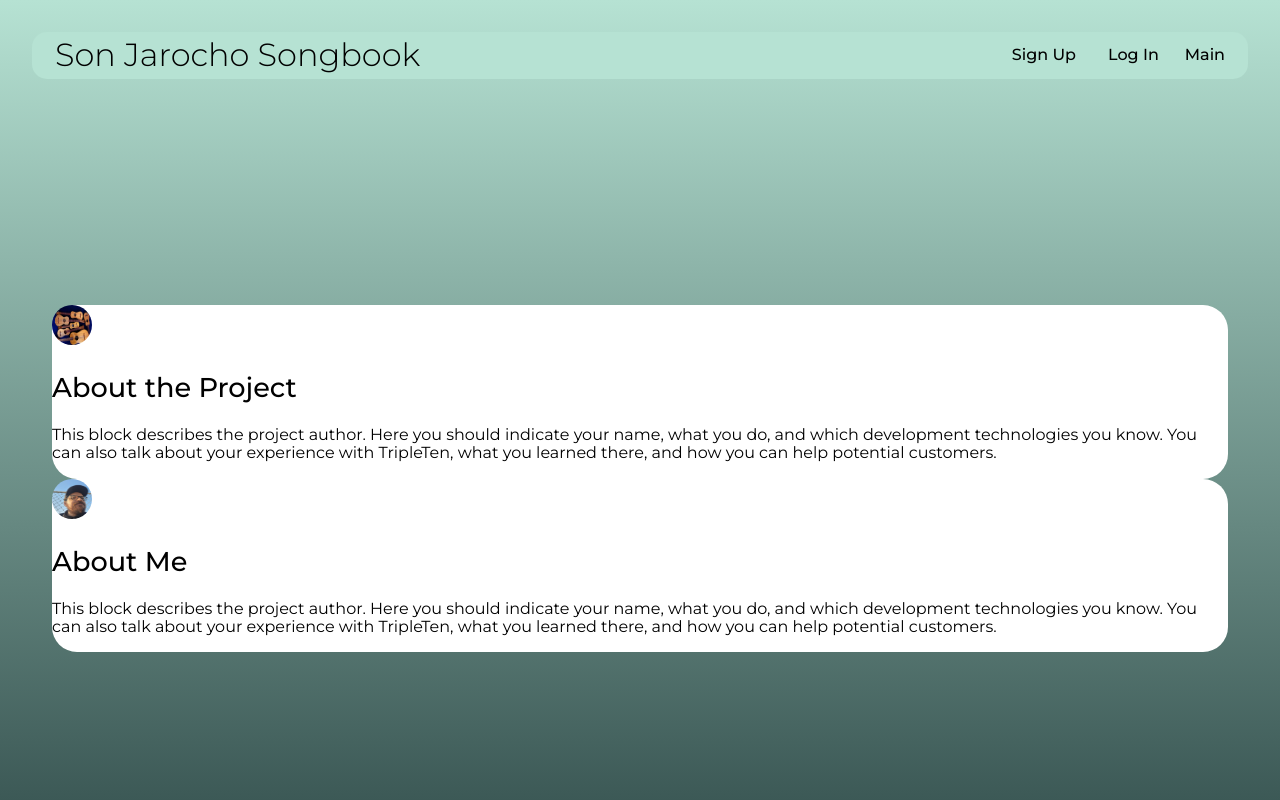
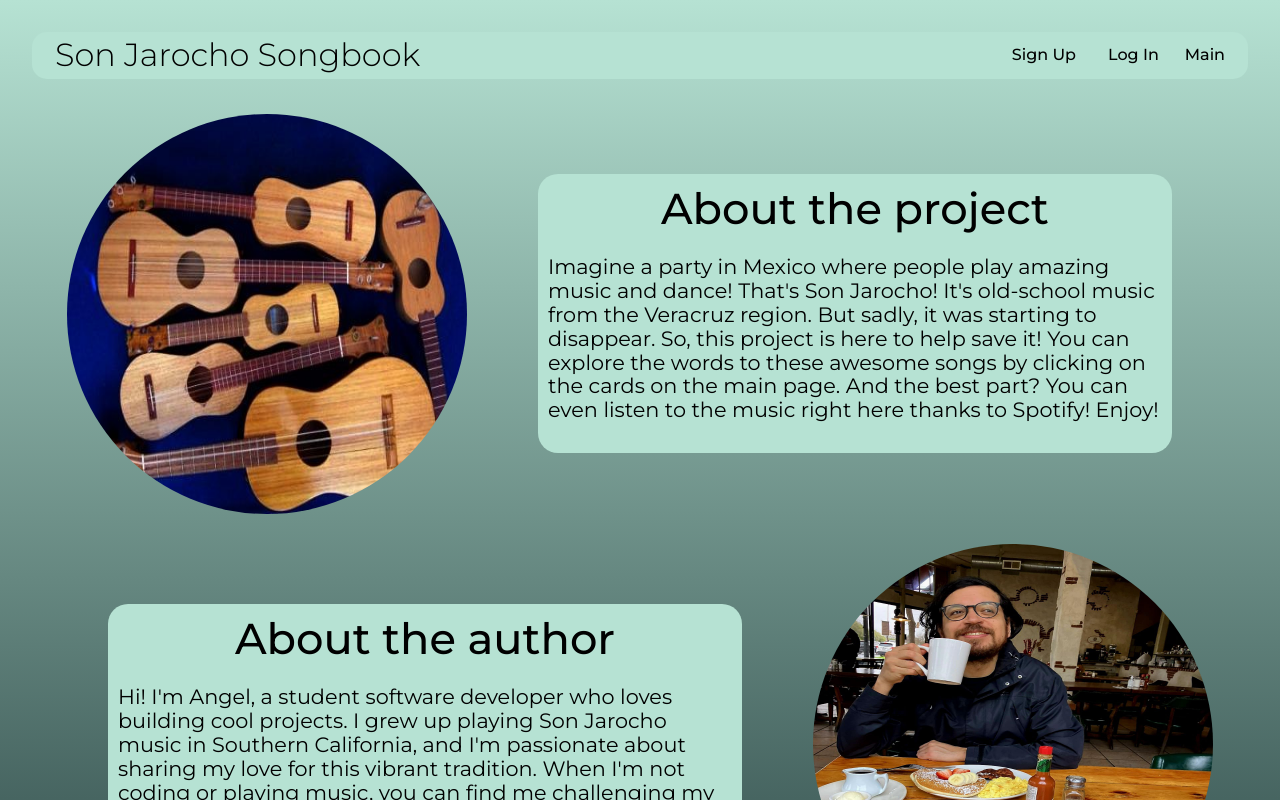
Before and after one commit to ajuarezse/tripleTenFinalProject_React, a React (Vite) app: page /about in a window 1280 px wide. Shown: the top 800 px of the page. Built offline with nearby package versions, Linux system fonts and the light colour scheme.

Commit message:
add about project and author

```diff
--- a/src/components/About/About.css
+++ b/src/components/About/About.css
@@ -1,6 +1,5 @@
 .about {
   font-family: "Montserrat", Arial, Helvetica, sans-serif;
-  height: 100vh;
   display: flex;
   flex-direction: column;
   justify-content: center;
@@ -10,22 +9,36 @@
 }
 
 .about__section {
-  background-color: white;
+  background-color: transparent;
   border-radius: 25px;
+  display: flex;
+  flex-direction: row;
+  align-items: center;
+}
+
+.about__description {
+  display: flex;
+  flex-direction: column;
+  margin: 56px;
+  background-color: #b6e2d3;
+  border-radius: 20px;
+  padding: 10px;
 }
 
 .about__title {
-  font-size: 1.7em;
+  font-size: 2.7em;
   font-weight: 500;
+  margin: auto;
 }
 
 .about__paragraph {
-  font-size: 1em;
+  font-size: 1.3em;
   font-weight: 400;
 }
 
 .about__image {
-  height: 40px;
-  width: 40px;
-  border-radius: 50px;
+  height: 400px;
+  min-width: 400px;
+  border-radius: 50%;
+  padding: 15px;
 }
--- a/src/components/About/About.jsx
+++ b/src/components/About/About.jsx
@@ -1,6 +1,6 @@
 import "./About.css";
 import musicPhoto from "../../assets/jarochoInstruments.jpg";
-import myPhoto from "../../assets/aJuarez.jpg";
+import myPhoto from "../../assets/profilePhoto.jpg";
 
 function About() {
   return (
@@ -12,26 +12,30 @@ function About() {
           className="about__image"
         />
         <div className="about__description">
-          <h2 className="about__title">About the Project</h2>
+          <h2 className="about__title">About the project</h2>
           <p className="about__paragraph">
-            This block describes the project author. Here you should indicate
-            your name, what you do, and which development technologies you know.
-            You can also talk about your experience with TripleTen, what you
-            learned there, and how you can help potential customers.
+            Imagine a party in Mexico where people play amazing music and dance!
+            That's Son Jarocho! It's old-school music from the Veracruz region.
+            But sadly, it was starting to disappear. So, this project is here to
+            help save it! You can explore the words to these awesome songs by
+            clicking on the cards on the main page. And the best part? You can
+            even listen to the music right here thanks to Spotify! Enjoy!
           </p>
         </div>
       </section>
       <section className="about__section">
-        <img src={myPhoto} alt="Photo of Author" className="about__image" />
         <div className="about__description">
-          <h2 className="about__title">About Me</h2>
+          <h2 className="about__title">About the author</h2>
           <p className="about__paragraph">
-            This block describes the project author. Here you should indicate
-            your name, what you do, and which development technologies you know.
-            You can also talk about your experience with TripleTen, what you
-            learned there, and how you can help potential customers.
+            Hi! I'm Angel, a student software developer who loves building cool
+            projects. I grew up playing Son Jarocho music in Southern
+            California, and I'm passionate about sharing my love for this
+            vibrant tradition. When I'm not coding or playing music, you can
+            find me challenging my friends to a chess match. I'm excited to
+            share my love for Son Jarocho with you through this project.
           </p>
         </div>
+        <img src={myPhoto} alt="Photo of Author" className="about__image" />
       </section>
     </div>
   );
```
Also changed, not shown: src/assets/aJuarez.jpg (deleted), src/assets/profilePhoto.jpg (added).
